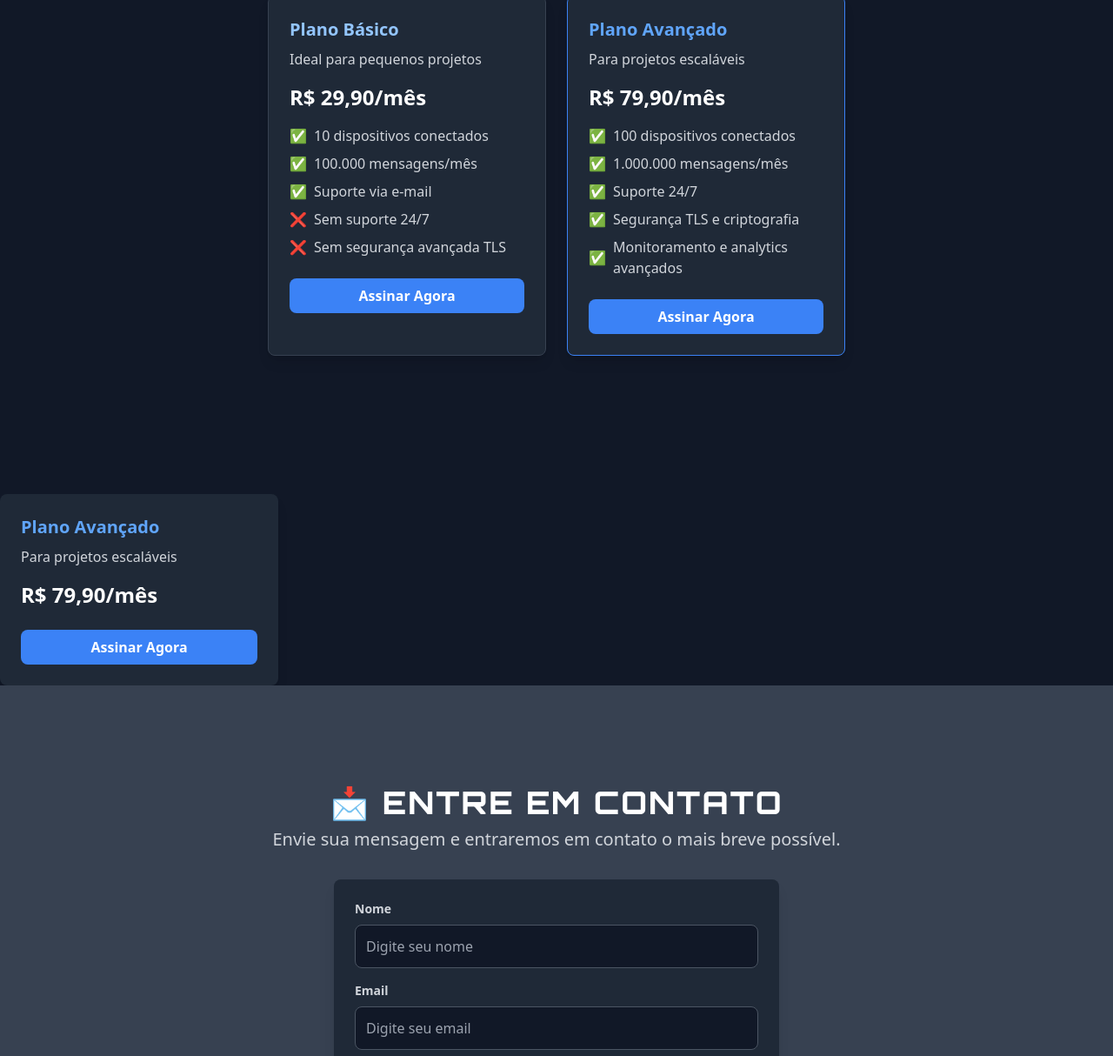
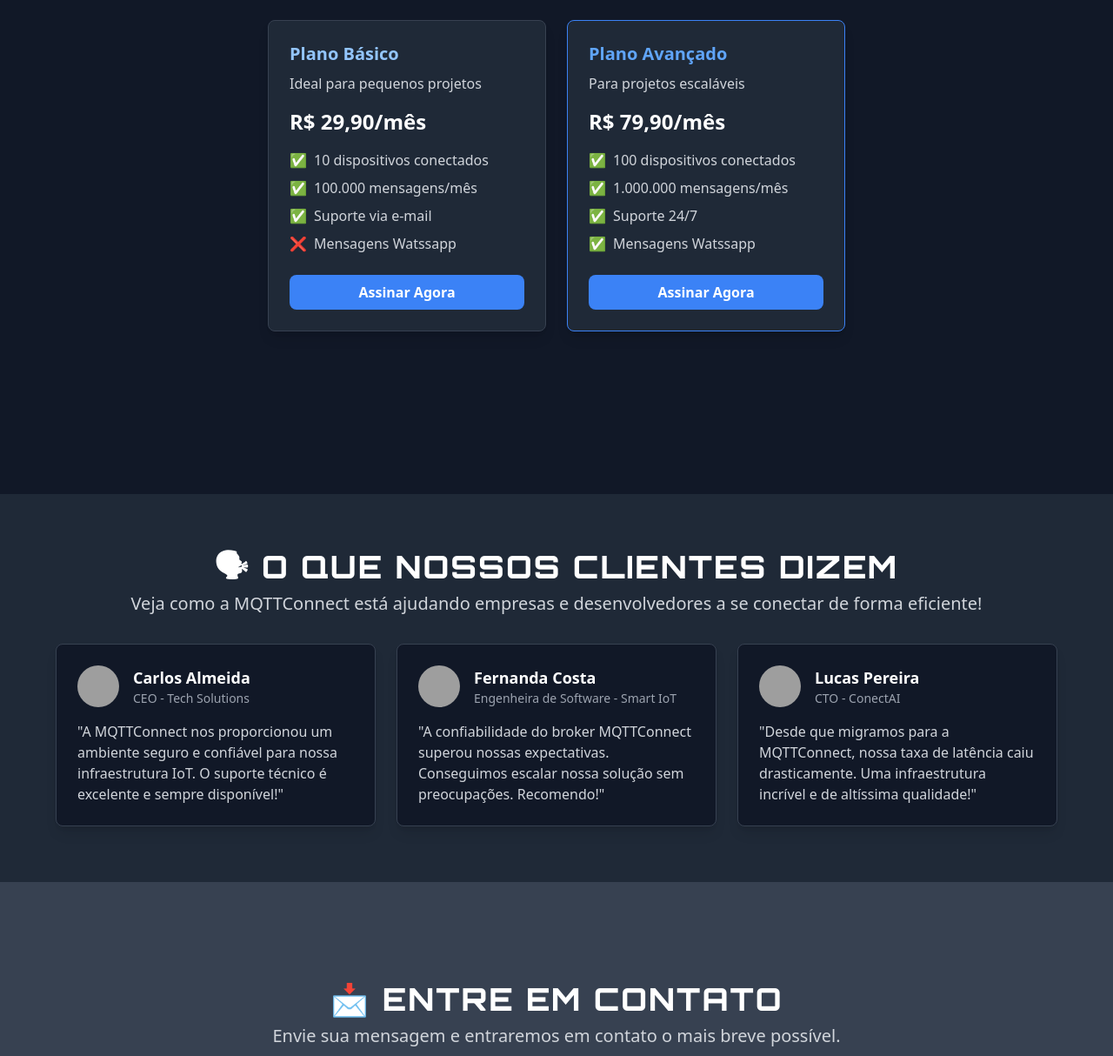
Before and after one commit to Ilgnerbecheleni/mqttconnect, a plain HTML site: page index.html in a window 1280 px wide. Shown: the part 1832-3046 px from the top of the page at 87% size. Drawn offline with nearby package versions, Linux system fonts and the light colour scheme; grey boxes are pictures that could not be loaded.

Commit message:
Update index.html

```diff
--- a/index.html
+++ b/index.html
@@ -118,8 +118,8 @@
                 <li class="flex items-center"><span class="text-green-400 mr-2">✅</span> 10 dispositivos conectados</li>
                 <li class="flex items-center"><span class="text-green-400 mr-2">✅</span> 100.000 mensagens/mês</li>
                 <li class="flex items-center"><span class="text-green-400 mr-2">✅</span> Suporte via e-mail</li>
-                <li class="flex items-center"><span class="text-red-400 mr-2">❌</span> Sem suporte 24/7</li>
-                <li class="flex items-center"><span class="text-red-400 mr-2">❌</span> Sem segurança avançada TLS</li>
+                <li class="flex items-center"><span class="text-red-400 mr-2">❌</span> Mensagens Watssapp</li>
+
             </ul>
 
             <button class="mt-6 bg-blue-500 hover:bg-blue-600 text-white font-bold py-2 px-4 rounded-lg w-full transition">
@@ -138,8 +138,8 @@
                 <li class="flex items-center"><span class="text-green-400 mr-2">✅</span> 100 dispositivos conectados</li>
                 <li class="flex items-center"><span class="text-green-400 mr-2">✅</span> 1.000.000 mensagens/mês</li>
                 <li class="flex items-center"><span class="text-green-400 mr-2">✅</span> Suporte 24/7</li>
-                <li class="flex items-center"><span class="text-green-400 mr-2">✅</span> Segurança TLS e criptografia</li>
-                <li class="flex items-center"><span class="text-green-400 mr-2">✅</span> Monitoramento e analytics avançados</li>
+                <li class="flex items-center"><span class="text-green-400 mr-2">✅</span> Mensagens Watssapp</li>
+
             </ul>
 
             <button class="mt-6 bg-blue-500 hover:bg-blue-600 text-white font-bold py-2 px-4 rounded-lg w-full transition">
@@ -150,17 +150,63 @@
 </section>
 
 
-        <!-- Card Avançado -->
-        <div class="bg-gray-800 p-6 rounded-lg shadow-lg w-80 text-left">
-            <h2 class="text-lg sm:text-xl font-bold text-blue-400">Plano Avançado</h2>
-            <p class="text-sm sm:text-base mt-2 text-gray-300">Para projetos escaláveis</p>
-            <p class="text-xl sm:text-2xl font-bold mt-4">R$ 79,90/mês</p>
-            <button class="mt-6 bg-blue-500 hover:bg-blue-600 text-white font-bold py-2 px-4 rounded-lg w-full transition">
-                Assinar Agora
-            </button>
+
+<!-- Seção Clientes -->
+<section id="clientes" class="py-16 bg-gray-800 px-6">
+    <h1 class="text-3xl sm:text-4xl font-bold navbar-text text-white text-center">🗣 O que nossos clientes dizem</h1>
+    <p class="text-lg sm:text-xl text-gray-300 mt-2 text-center">
+        Veja como a MQTTConnect está ajudando empresas e desenvolvedores a se conectar de forma eficiente!
+    </p>
+
+    <div class="mt-8 grid grid-cols-1 md:grid-cols-2 lg:grid-cols-3 gap-6 max-w-6xl mx-auto">
+        <!-- Card Cliente 1 -->
+        <div class="bg-gray-900 p-6 rounded-lg shadow-lg border border-gray-700 text-white">
+            <div class="flex items-center space-x-4">
+                <img src="https://randomuser.me/api/portraits/men/32.jpg" alt="Cliente 1" class="w-12 h-12 rounded-full">
+                <div>
+                    <h2 class="text-lg font-bold">Carlos Almeida</h2>
+                    <p class="text-sm text-gray-400">CEO - Tech Solutions</p>
+                </div>
+            </div>
+            <p class="mt-4 text-gray-300">
+                "A MQTTConnect nos proporcionou um ambiente seguro e confiável para nossa infraestrutura IoT.
+                O suporte técnico é excelente e sempre disponível!"
+            </p>
+        </div>
+
+        <!-- Card Cliente 2 -->
+        <div class="bg-gray-900 p-6 rounded-lg shadow-lg border border-gray-700 text-white">
+            <div class="flex items-center space-x-4">
+                <img src="https://randomuser.me/api/portraits/women/44.jpg" alt="Cliente 2" class="w-12 h-12 rounded-full">
+                <div>
+                    <h2 class="text-lg font-bold">Fernanda Costa</h2>
+                    <p class="text-sm text-gray-400">Engenheira de Software - Smart IoT</p>
+                </div>
+            </div>
+            <p class="mt-4 text-gray-300">
+                "A confiabilidade do broker MQTTConnect superou nossas expectativas. Conseguimos escalar nossa
+                solução sem preocupações. Recomendo!"
+            </p>
+        </div>
+
+        <!-- Card Cliente 3 -->
+        <div class="bg-gray-900 p-6 rounded-lg shadow-lg border border-gray-700 text-white">
+            <div class="flex items-center space-x-4">
+                <img src="https://randomuser.me/api/portraits/men/50.jpg" alt="Cliente 3" class="w-12 h-12 rounded-full">
+                <div>
+                    <h2 class="text-lg font-bold">Lucas Pereira</h2>
+                    <p class="text-sm text-gray-400">CTO - ConectAI</p>
+                </div>
+            </div>
+            <p class="mt-4 text-gray-300">
+                "Desde que migramos para a MQTTConnect, nossa taxa de latência caiu drasticamente.
+                Uma infraestrutura incrível e de altíssima qualidade!"
+            </p>
         </div>
     </div>
 </section>
+
+
 
 <!-- Seção Contato -->
 <section id="contato" class="h-screen flex flex-col justify-center items-center bg-gray-700 px-6">
```
